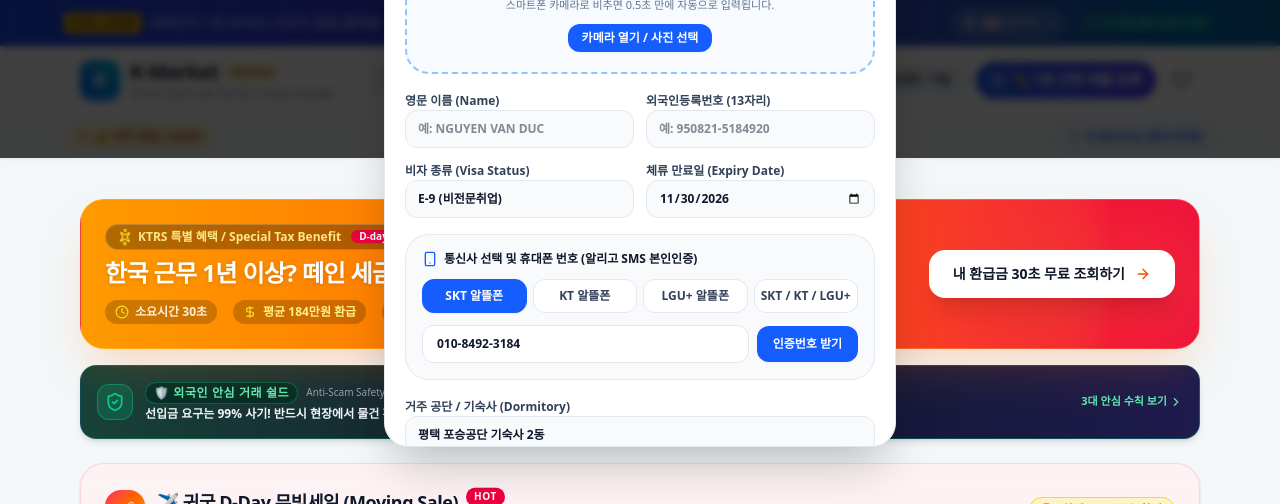
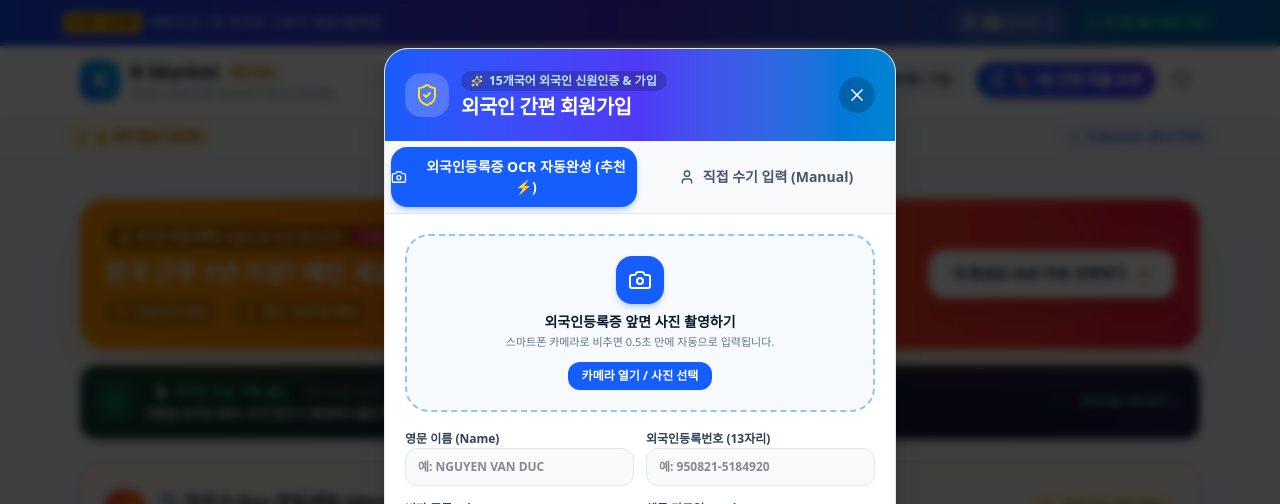
Before and after one commit to rlaghddlf01-web/k-market, a Next.js app: page / in a window 1280 px wide. Both pictures are taken after a click on the button "신원인증 / 가입". Shown: the top 504 px of the page. Built offline with nearby package versions, Linux system fonts and the light colour scheme.

Commit message:
fix: fix auth modal position to perfect viewport center with smooth scroll and top-level mounting

```diff
--- a/src/components/kmarket/KMarketAuthModal.tsx
+++ b/src/components/kmarket/KMarketAuthModal.tsx
@@ -146,8 +146,8 @@ export default function KMarketAuthModal({
   };
 
   return (
-    <div className="fixed inset-0 z-50 flex items-center justify-center p-3 sm:p-4 bg-black/75 backdrop-blur-xs animate-fadeIn">
-      <div className="relative w-full max-w-lg bg-white dark:bg-gray-900 rounded-3xl shadow-2xl overflow-hidden border border-slate-200 dark:border-gray-800 flex flex-col max-h-[92vh]">
+    <div className="fixed inset-0 z-50 overflow-y-auto bg-black/75 backdrop-blur-xs animate-fadeIn flex items-center justify-center p-4">
+      <div className="relative w-full max-w-lg bg-white dark:bg-gray-900 rounded-3xl shadow-2xl overflow-hidden border border-slate-200 dark:border-gray-800 flex flex-col max-h-[88vh] my-auto">
         {/* 모달 헤더 (이지텍스 룩앤필) */}
         <div className="bg-gradient-to-r from-blue-600 via-indigo-600 to-sky-600 p-5 text-white flex items-center justify-between shrink-0">
           <div className="flex items-center space-x-3">
--- a/src/components/kmarket/KMarketHeader.tsx
+++ b/src/components/kmarket/KMarketHeader.tsx
@@ -5,7 +5,6 @@ import { useLanguage } from '@/context/LanguageContext';
 import { useKMarket } from '@/context/KMarketContext';
 import { Globe, PlusCircle, Search, Sparkles, MessageCircle, ShieldCheck, Heart, UserCheck } from 'lucide-react';
 import { SupportedLanguage } from '@/types/kmarket';
-import KMarketAuthModal from './KMarketAuthModal';
 
 export default function KMarketHeader() {
   const { currentLang, setLanguage, currentLangOption, languages, t } = useLanguage();
@@ -15,12 +14,13 @@ export default function KMarketHeader() {
     setIsCreateModalOpen,
     setIsTaxModalOpen,
     setIsFavoritesModalOpen,
+    isAuthModalOpen,
+    setIsAuthModalOpen,
+    authedUser,
     likedItemIds,
   } = useKMarket();
 
   const [isLangDropdownOpen, setIsLangDropdownOpen] = useState(false);
-  const [isAuthModalOpen, setIsAuthModalOpen] = useState(false);
-  const [authedUser, setAuthedUser] = useState<any>(null);
 
   return (
     <header className="sticky top-0 z-40 bg-white/95 backdrop-blur-md border-b border-slate-100 shadow-xs">
@@ -229,16 +229,6 @@ export default function KMarketHeader() {
           </button>
         </div>
       </div>
-
-      {/* 🔐 외국인등록증 OCR & 알리고 SMS 본인인증 모달 */}
-      <KMarketAuthModal
-        isOpen={isAuthModalOpen}
-        onClose={() => setIsAuthModalOpen(false)}
-        onSuccessAuth={(userData) => {
-          setAuthedUser(userData);
-          alert(`[신원인증 완료] ${userData.userName} 님의 ${userData.authMethod === 'ocr' ? '실물 신분증 OCR 검증' : '수기 인증'}이 완료되었습니다.`);
-        }}
-      />
     </header>
   );
 }
--- a/src/components/kmarket/KMarketMainFeed.tsx
+++ b/src/components/kmarket/KMarketMainFeed.tsx
@@ -16,6 +16,7 @@ import KMarketChatDrawer from './KMarketChatDrawer';
 import KMarketTaxModal from './KMarketTaxModal';
 import KMarketFavoritesModal from './KMarketFavoritesModal';
 import KMarketAdminReportModal from './KMarketAdminReportModal';
+import KMarketAuthModal from './KMarketAuthModal';
 import { ShoppingBag, Sparkles, ShieldCheck, Plus, PackageOpen, ShieldAlert } from 'lucide-react';
 
 export default function KMarketMainFeed() {
@@ -28,6 +29,9 @@ export default function KMarketMainFeed() {
     isMovingSaleOnly,
     blockedUserIds,
     setIsCreateModalOpen,
+    isAuthModalOpen,
+    setIsAuthModalOpen,
+    setAuthedUser,
   } = useKMarket();
   const { t } = useLanguage();
 
@@ -192,6 +196,14 @@ export default function KMarketMainFeed() {
         isOpen={isAdminModalOpen}
         onClose={() => setIsAdminModalOpen(false)}
       />
+      <KMarketAuthModal
+        isOpen={isAuthModalOpen}
+        onClose={() => setIsAuthModalOpen(false)}
+        onSuccessAuth={(userData) => {
+          setAuthedUser(userData);
+          alert(`[신원인증 완료] ${userData.userName} 님의 ${userData.authMethod === 'ocr' ? '실물 신분증 OCR 검증' : '수기 인증'}이 완료되었습니다.`);
+        }}
+      />
     </div>
   );
 }
--- a/src/context/KMarketContext.tsx
+++ b/src/context/KMarketContext.tsx
@@ -34,6 +34,10 @@ interface KMarketContextType {
   setIsTaxModalOpen: (open: boolean) => void;
   isFavoritesModalOpen: boolean;
   setIsFavoritesModalOpen: (open: boolean) => void;
+  isAuthModalOpen: boolean;
+  setIsAuthModalOpen: (open: boolean) => void;
+  authedUser: any;
+  setAuthedUser: (user: any) => void;
 
   // 채팅 상태
   activeChat: KMarketChat | null;
@@ -77,6 +81,8 @@ export function KMarketProvider({ children }: { children: React.ReactNode }) {
   const [isCreateModalOpen, setIsCreateModalOpen] = useState<boolean>(false);
   const [isTaxModalOpen, setIsTaxModalOpen] = useState<boolean>(false);
   const [isFavoritesModalOpen, setIsFavoritesModalOpen] = useState<boolean>(false);
+  const [isAuthModalOpen, setIsAuthModalOpen] = useState<boolean>(false);
+  const [authedUser, setAuthedUser] = useState<any>(null);
 
   // 채팅
   const [activeChat, setActiveChat] = useState<KMarketChat | null>(null);
@@ -438,6 +444,10 @@ export function KMarketProvider({ children }: { children: React.ReactNode }) {
         setIsTaxModalOpen,
         isFavoritesModalOpen,
         setIsFavoritesModalOpen,
+        isAuthModalOpen,
+        setIsAuthModalOpen,
+        authedUser,
+        setAuthedUser,
         activeChat,
         chatMessages,
         isChatLoading,
```
